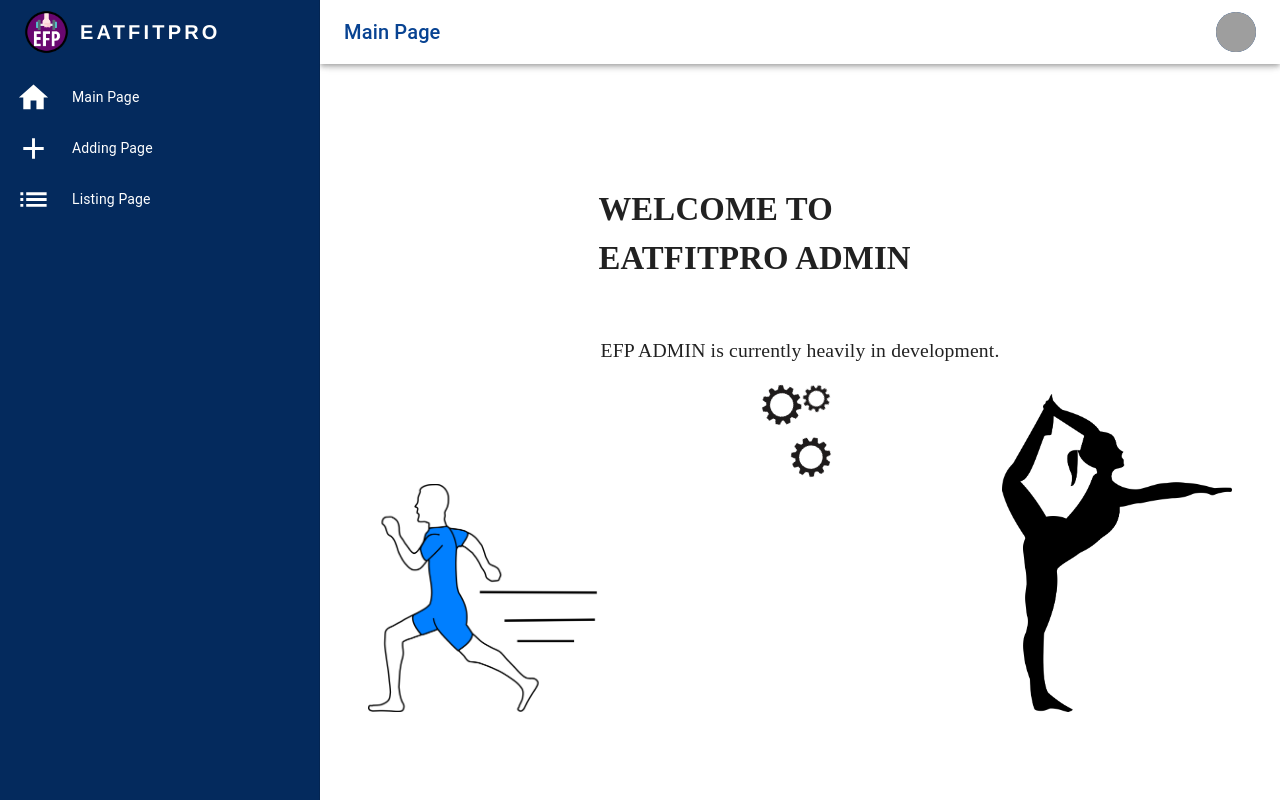
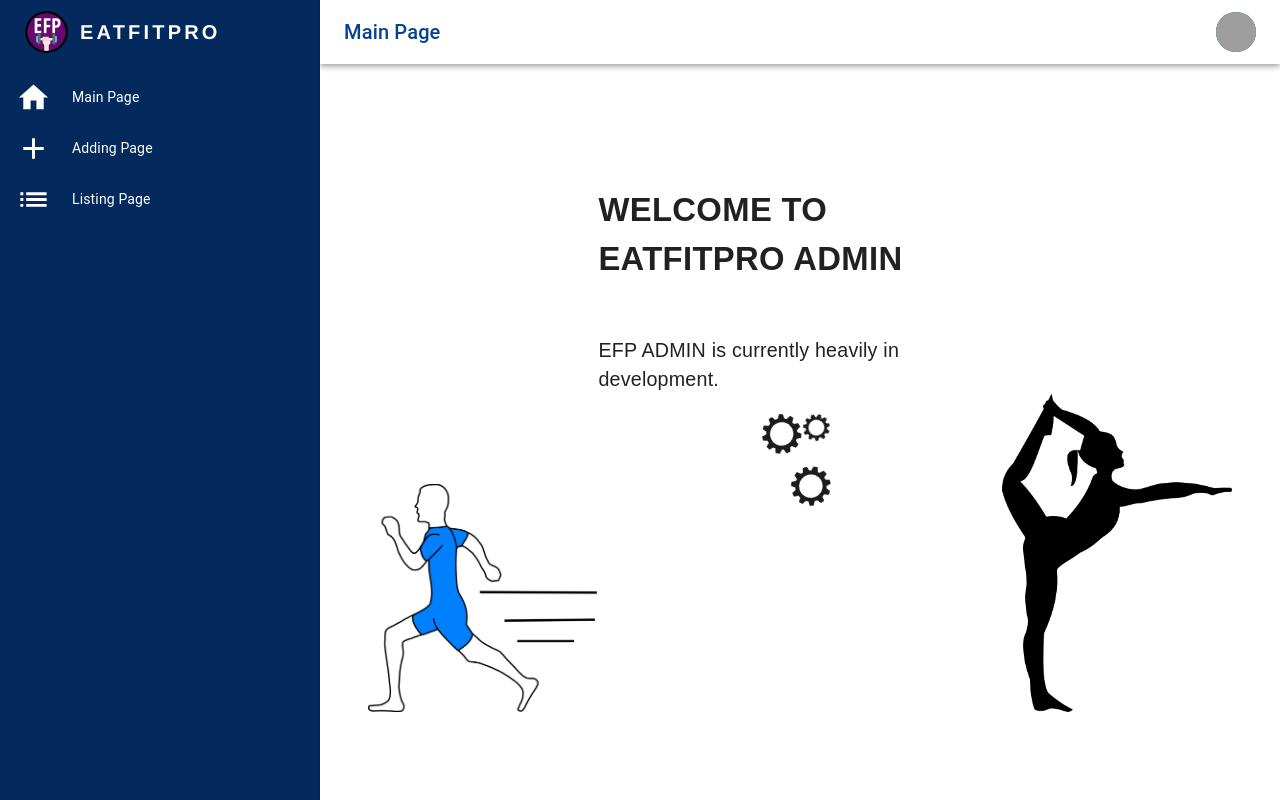
Before and after one commit to YunusEmrePak/EatFitPro-React, a React (Create React App) app: page / in a window 1280 px wide. Built offline with nearby package versions, Linux system fonts and the light colour scheme; grey boxes are pictures that could not be loaded.

Commit message:
logo changed

```diff
--- a/src/components/AdminPages/MainPage/MainPage.module.css
+++ b/src/components/AdminPages/MainPage/MainPage.module.css
@@ -24,18 +24,16 @@
 }
 
 .title {
-    font-family: serif;
-    /* font-size: 2.4vw; */
+    font-family: Arial;
+    letter-spacing: 0.01071em;
     font-size: calc(1 * (2.5vh + 1vw));
     font-weight: bold;
-    width: auto;
 }
 
 .titleInfo {
-    font-family: serif;
-    /* font-size: 1.4vw; */
+    font-family: Arial;
     font-size: calc(.6 * (2.5vh + 1vw));
-
+    letter-spacing: 0.01071em;
 }
 
 .wheelDiv {
--- a/src/components/constants/Logo.js
+++ b/src/components/constants/Logo.js
@@ -2,7 +2,7 @@ import {
   Toolbar,
   Typography
 } from "@mui/material";
-import logo from "../Images/EFPlogo.png";
+import logo from "../Images/EFPlogo2.png";
 
 const Logo = () => {
   return (
```
Also changed, not shown: src/components/Images/EFPlogo2.png (added).
